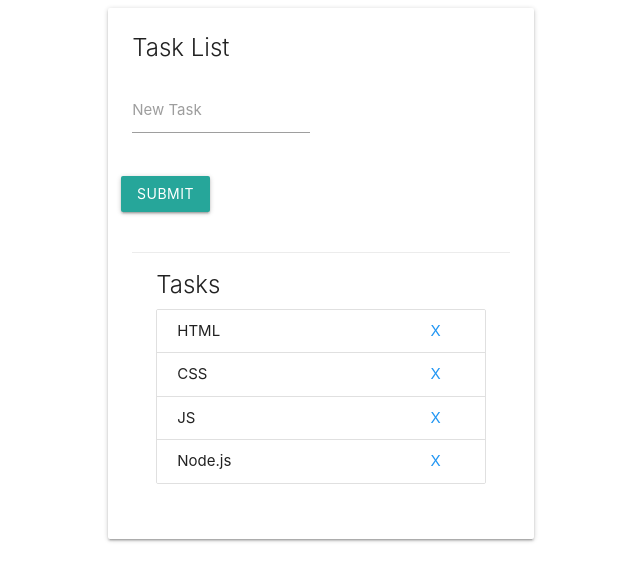
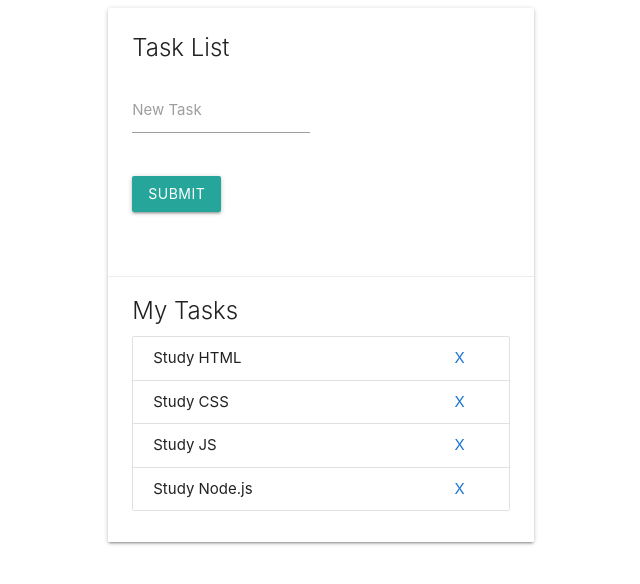
Before and after one commit to GemDary/jsthing, a plain HTML site: page index.html in a window 1280 px wide. Shown: the whole page, without its empty margins (95-735 px from the left). Drawn offline with nearby package versions, Linux system fonts and the light colour scheme.

Commit message:
Update index.html

```diff
--- a/index.html
+++ b/index.html
@@ -1,45 +1,53 @@
-<!DOCTYPE html>
+<!doctype html>
 <html lang="en">
 <head>
     <meta charset="UTF-8">
+    <meta name="viewport"
+          content="width=device-width, user-scalable=no, initial-scale=1.0, maximum-scale=1.0, minimum-scale=1.0">
+    <meta http-equiv="X-UA-Compatible" content="ie=edge">
     <!-- Compiled and minified CSS -->
     <link rel="stylesheet" href="https://cdnjs.cloudflare.com/ajax/libs/materialize/1.0.0/css/materialize.min.css">
     <title>JS basics</title>
 </head>
 <body>
-<div class = "container">
+<div class="container">
+    <!-- Page Content goes here -->
     <div class="row">
         <div class="col s12 m6">
             <div class="card">
                 <div class="card-content">
                     <span class="card-title">Task List</span>
-                    <div class = "row">
-                        <form class = "col s12" id = "task-form">
-                            <div class = "row">
+                    <div class="row">
+                        <form class="col s12" id="task-form">
+                            <div class="row">
                                 <div class="input-field col s6">
-                                    <input type="text" id = "task">
-                                    <label for = "task">New Task</label>
+                                    <input type="text" id="task">
+                                    <label for="task">New Task</label>
                                 </div>
                             </div>
-                            <div class = "row">
-                                <input type = "submit" class="btn">
+                            <div class="row">
+                                <div class="col s6">
+                                    <input type="submit" class="btn">
+                                </div>
                             </div>
                         </form>
                     </div>
-                    <div class="card-action">
-                        <span class="card-title" id = "task-title">Tasks</span>
-                        <ul class="collection">
-                            <li class="collection-item">HTML <a href = "#" class = "blue-text text-darken 2 secondary-content">X</a></li>
-                            <li class="collection-item">CSS <a href = "#" class = "blue-text text-darken 2 secondary-content">X</a></li>
-
-                            <li class="collection-item">JS <a href = "#" class = "blue-text text-darken 2 secondary-content">X</a></li>
-                            <li class="collection-item">Node.js <a href = "#" class = "blue-text text-darken 2 secondary-content">X</a></li>
-                        </ul>
-                    </div>
+                </div>
+                <div class="card-action">
+                    <span class="card-title" id="task-title">My Tasks</span>
+                    <ul class="collection">
+                        <li class="collection-item">Study HTML <a href="#" class="blue-text text-darken-2 secondary-content">X</a></li>
+                        <li class="collection-item">Study CSS <a href="#" class="blue-text text-darken-2 secondary-content">X</a></li>
+                        <li class="collection-item">Study JS <a href="#" class="blue-text text-darken-2 secondary-content">X</a></li>
+                        <li class="collection-item">Study Node.js <a href="#" class="blue-text text-darken-2 secondary-content">X</a></li>
+                    </ul>
                 </div>
             </div>
         </div>
-
-        <script src="app.js"></script>
+    </div>
+</div>
+<!-- Compiled and minified JavaScript -->
+<script src="https://cdnjs.cloudflare.com/ajax/libs/materialize/1.0.0/js/materialize.min.js"></script>
+<script src="Tasklist.js"></script>
 </body>
 </html>
```
